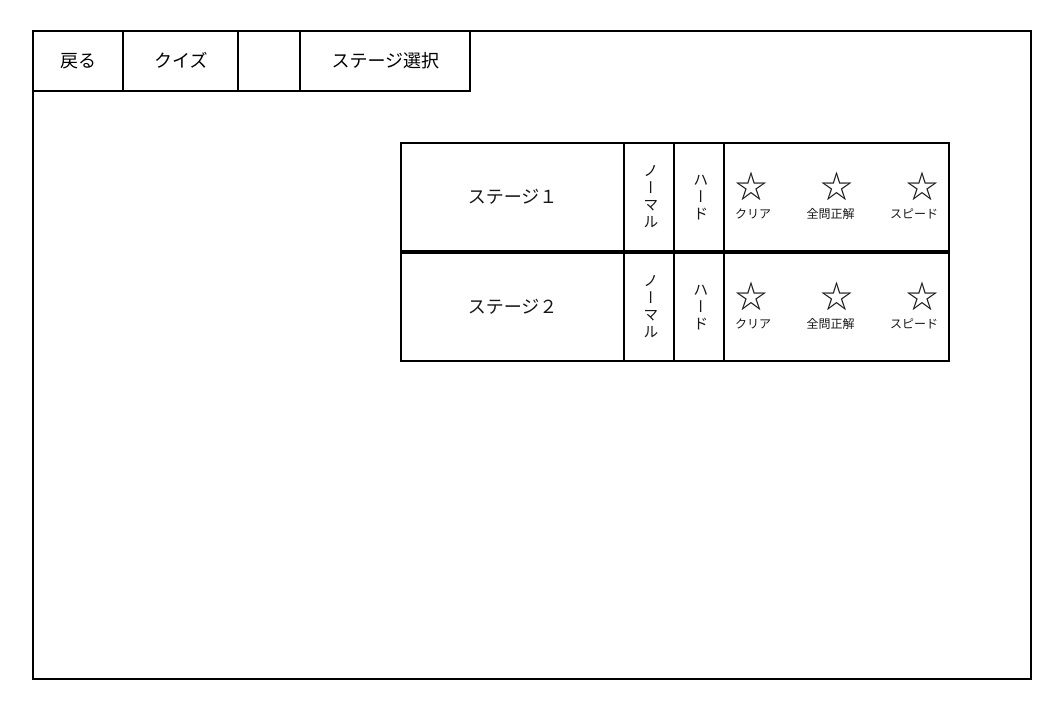
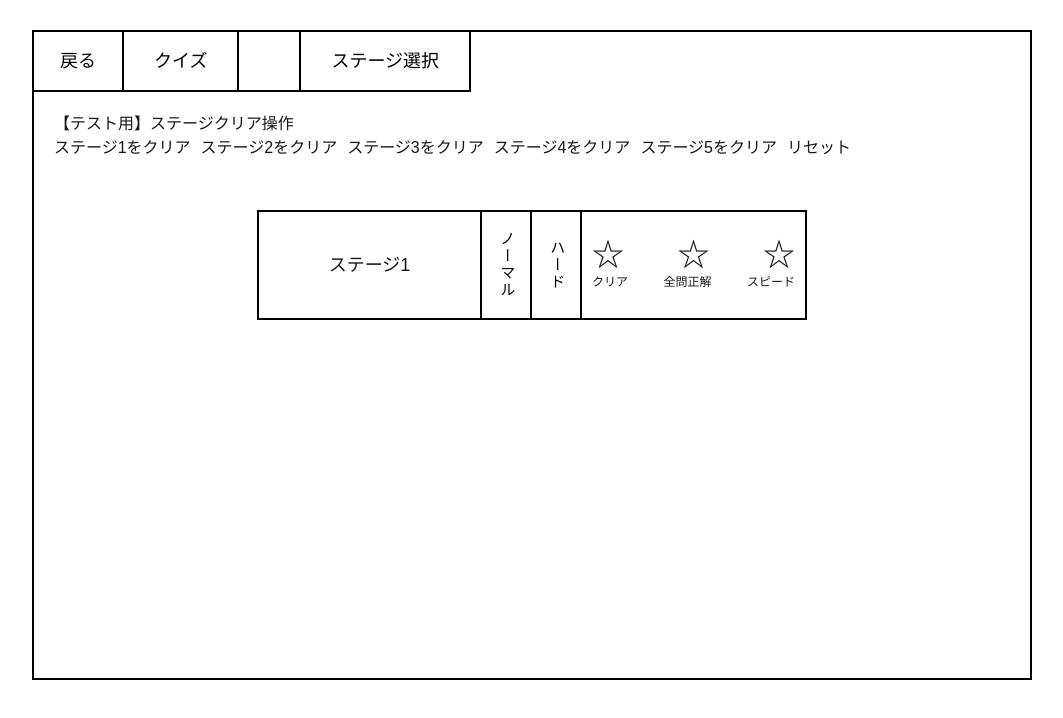
Before and after one commit to 251018-hinokuma/AltF4, a Next.js app: page /quiz_stageSelection in a window 1280 px wide. Shown: the top 718 px of the page, without its empty margins (108-1171 px from the left). Built offline with nearby package versions, Linux system fonts and the light colour scheme.

Commit message:
no message

```diff
--- /dev/null
+++ b/app/api/user/stages/route.js
@@ -0,0 +1,46 @@
+import { NextResponse } from "next/server";
+import dbConnect from "../../../../lib/dbConnect";
+import { User } from "../../../utils/schemaModels";
+
+export async function GET(request) {
+  try {
+    await dbConnect();
+
+    const { searchParams } = new URL(request.url);
+
+    const userId = searchParams.get("userId");
+    const genreId = searchParams.get("genreId");
+
+    if (!userId || !genreId) {
+      return NextResponse.json(
+        { error: "userIdとgenreIdが必要です" },
+        { status: 400 }
+      );
+    }
+
+    const user = await User.findOne({
+      userId: Number(userId)
+    });
+
+    if (!user) {
+      return NextResponse.json(
+        { error: "ユーザーが見つかりません" },
+        { status: 404 }
+      );
+    }
+
+    const stages = user.stages.get(String(genreId)) || [];
+
+    return NextResponse.json({
+      stages
+    });
+
+  } catch (error) {
+    console.error(error);
+
+    return NextResponse.json(
+      { error: error.message },
+      { status: 500 }
+    );
+  }
+}
--- /dev/null
+++ b/app/api/user/stars/route.js
@@ -0,0 +1,67 @@
+import { NextResponse } from "next/server";
+import dbConnect from "../../../../lib/dbConnect";
+import { User } from "../../../utils/schemaModels";
+
+export async function GET(request) {
+  await dbConnect();
+
+  const { searchParams } = new URL(request.url);
+
+  const userId = searchParams.get("userId");
+  const genreId = searchParams.get("genreId");
+
+  if (!userId || !genreId) {
+    return NextResponse.json(
+      { error: "userIdとgenreIdが必要です" },
+      { status: 400 }
+    );
+  }
+
+  try {
+    const user = await User.findOne({
+      userId: Number(userId),
+    });
+
+    if (!user) {
+      return NextResponse.json(
+        { error: "ユーザーが見つかりません" },
+        { status: 404 }
+      );
+    }
+
+    // UserModelの
+    // stages: { "genre1": [...], "genre2": [...] }
+    // から対象ジャンルを取得
+    const genreStages =
+      user.stages.get(`genre${genreId}`) || [];
+
+    // 獲得したスター数
+    let starCount = 0;
+
+    genreStages.forEach((stage) => {
+      if (stage.clear) {
+        starCount++;
+      }
+
+      if (stage.perfect) {
+        starCount++;
+      }
+
+      if (stage.speed) {
+        starCount++;
+      }
+    });
+
+    return NextResponse.json({
+      starCount,
+      totalStars: 30,
+    });
+  } catch (error) {
+    console.error(error);
+
+    return NextResponse.json(
+      { error: error.message },
+      { status: 500 }
+    );
+  }
+}
--- a/app/marking_genreSelection/page.js
+++ b/app/marking_genreSelection/page.js
@@ -10,6 +10,7 @@ export default function MarkingGenreSelection() {
   const { game } = useGame();
   const [genres, setGenres] = useState([]);
   const [isLoading, setIsLoading] = useState(true);
+
 
   // =========================================
   // 初期表示処理：全てのジャンルを取得
--- a/app/quiz_genreSelection/page.js
+++ b/app/quiz_genreSelection/page.js
@@ -7,48 +7,127 @@ import styles from "./style.module.css";
 export default function QuizGenre() {
   const [genres, setGenres] = useState([]);
 
+  // ジャンルごとのスター数
+  const [starCounts, setStarCounts] = useState({});
+
+  // =========================================
+  // ジャンルを取得
+  // =========================================
   useEffect(() => {
     fetch("/api/genres")
       .then((res) => res.json())
       .then((data) => {
-        setGenres(data.genres);
+        setGenres(data.genres || []);
       })
       .catch((error) => {
-        console.error(error);
+        console.error("ジャンル取得エラー:", error);
       });
   }, []);
 
+  // =========================================
+  // UserModelからスター数を取得
+  // =========================================
+  useEffect(() => {
+    if (genres.length === 0) return;
+
+    // ログイン機能がまだないのでテスト用
+    const userId = 1;
+
+    const getStars = async () => {
+      const counts = {};
+
+      for (const genre of genres) {
+        try {
+          const response = await fetch(
+            `/api/user/stars?userId=${userId}&genreId=${genre.genreId}`
+          );
+
+          const data = await response.json();
+
+          counts[genre.genreId] = data.starCount || 0;
+        } catch (error) {
+          console.error(
+            `ジャンル${genre.genreId}のスター取得エラー:`,
+            error
+          );
+
+          counts[genre.genreId] = 0;
+        }
+      }
+
+      setStarCounts(counts);
+    };
+
+    getStars();
+  }, [genres]);
+
   return (
     <div className={styles.page}>
+
+      {/* =========================================
+          ヘッダー
+      ========================================= */}
       <div className={styles.top}>
+
         <Link href="/" className={styles.menu}>
           戻る
         </Link>
 
-        <div className={styles.title}>クイズ</div>
+        <div className={styles.title}>
+          クイズ
+        </div>
 
-        <Link href="/quiz_genre" className={styles.menu}>
+        <Link
+          href="/quiz_genreSelection"
+          className={styles.menu}
+        >
           ジャンル選択
         </Link>
+
       </div>
 
+      {/* =========================================
+          ジャンル一覧
+      ========================================= */}
       <div className={styles.content}>
-        {genres.map((genre) => (
+
+        {genres.map((genre) => {
+
+          // このジャンルのスター数
+          const starCount =
+            starCounts[genre.genreId] || 0;
+
+          return (
             <Link
               key={genre.genreId}
-            href={`/quiz_stageSelection?genreId=${genre.genreId}&genreName=${encodeURIComponent(genre.genreName)}`}
+              href={`/quiz_stageSelection?genreId=${genre.genreId}&genreName=${encodeURIComponent(
+                genre.genreName
+              )}`}
               className={styles.genreBox}
             >
+
+              {/* ジャンル名 */}
               <div className={styles.genreName}>
                 {genre.genreName}
               </div>
 
+              {/* スター */}
               <div className={styles.starArea}>
-              <div>☆</div>
-              <div>0個/0個</div>
+
+                <div>
+                  {starCount > 0 ? "★" : "☆"}
                 </div>
+
+                <div>
+                  {starCount[genre.genreId] || 0}個/30個
+                </div>
+
+              </div>
+
             </Link>
-        ))}
+          );
+        })}
+
       </div>
     </div>
   );
--- a/app/quiz_stageSelection/page.js
+++ b/app/quiz_stageSelection/page.js
@@ -1,47 +1,151 @@
 "use client";
 
 import Link from "next/link";
+import { useEffect, useState } from "react";
 import { useSearchParams } from "next/navigation";
 import styles from "./style.module.css";
 
 export default function QuizStageSelection() {
   const searchParams = useSearchParams();
 
-  // ジャンル選択画面からgenreIdを受け取る
   const genreId = searchParams.get("genreId");
   const genreName = searchParams.get("genreName");
 
+  const [stages, setStages] = useState([]);
+
+  // DBからスター情報を取得
+  useEffect(() => {
+    const userId = 1;
+
+    if (!genreId) return;
+
+    fetch(`/api/user/stages?userId=${userId}&genreId=${genreId}`)
+      .then((res) => res.json())
+      .then((data) => {
+        console.log("取得したスター情報:", data);
+        setStages(data.stages || []);
+      })
+      .catch((error) => {
+        console.error("スター情報の取得に失敗しました:", error);
+      });
+  }, [genreId]);
+
+  // ==============================
+  // ダミー用：クリア状況を変更
+  // ==============================
+  const clearStage = (stageId) => {
+    setStages((prev) => {
+      const newStages = [...prev];
+
+      // 指定ステージまで配列を作る
+      while (newStages.length < stageId) {
+        newStages.push({
+          clear: false,
+          perfect: false,
+          speed: false,
+        });
+      }
+
+      // そのステージをクリア
+      newStages[stageId - 1] = {
+        ...newStages[stageId - 1],
+        clear: true,
+      };
+
+      // localStorageにも保存
+      localStorage.setItem(
+        `dummyStages_${genreId}`,
+        JSON.stringify(newStages)
+      );
+
+      return newStages;
+    });
+  };
+
+  // ==============================
+  // ダミーデータを全部リセット
+  // ==============================
+  const resetStages = () => {
+    const emptyStages = [];
+
+    for (let i = 0; i < 6; i++) {
+      emptyStages.push({
+        clear: false,
+        perfect: false,
+        speed: false,
+      });
+    }
+
+    setStages(emptyStages);
+
+    localStorage.setItem(
+      `dummyStages_${genreId}`,
+      JSON.stringify(emptyStages)
+    );
+  };
+
+  // ==============================
+  // localStorageのダミーデータを読み込む
+  // ==============================
+  useEffect(() => {
+    if (!genreId) return;
+
+    const saved = localStorage.getItem(
+      `dummyStages_${genreId}`
+    );
+
+    if (saved) {
+      try {
+        setStages(JSON.parse(saved));
+      } catch (error) {
+        console.error("ダミーデータの読み込みに失敗:", error);
+      }
+    }
+  }, [genreId]);
+
+  // ステージ情報
+  const getStage = (stageId) => {
     return (
-    <div className={styles.page}>
-      {/* ヘッダー部分 */}
-      <div className={styles.top}>
-        <Link href="/quiz_genreSelection" className={styles.menu}>
-          戻る
-        </Link>
+      stages[stageId - 1] || {
+        clear: false,
+        perfect: false,
+        speed: false,
+      }
+    );
+  };
 
-        <div className={styles.title}>クイズ</div>
-        <div className={styles.title}>{genreName}</div>
-        <div className={styles.title}>ステージ選択</div>
+  const stage1 = getStage(1);
+  const stage2 = getStage(2);
+  const stage3 = getStage(3);
+  const stage4 = getStage(4);
+  const stage5 = getStage(5);
+  const stage6 = getStage(6);
+
+  // ステージ開放条件
+  const stage1Open = true;
+  const stage2Open = stage1.clear;
+  const stage3Open = stage2.clear;
+  const stage4Open = stage3.clear;
+  const stage5Open = stage4.clear;
+  const bossOpen = stage5.clear;
+
+  // ステージ表示
+  const StageBox = ({ stageId, stage, isBoss = false }) => {
+    return (
+      <div className={styles.stageBox}>
+        <div className={styles.stage}>
+          {isBoss ? "ボスステージ" : `ステージ${stageId}`}
         </div>
 
-      {/* メインコンテンツ */}
-      <div className={styles.content}>
-
-        {/* ステージ１ */}
-        <div className={styles.stageBox}>
-          <div className={styles.stage}>ステージ１</div>
-
-          {/* ノーマル → difficulty=1 */}
         <Link
-            href={`/quiz_question?genreId=${genreId}&stageId=1&difficulty=1`}
+          href={`/quiz_question?genreId=${genreId}&stageId=${stageId}&difficulty=1`}
           className={styles.mode}
         >
           ノーマル
         </Link>
 
-          {/* ハード → difficulty=2 */}
         <Link
-            href={`/quiz_question?genreId=${genreId}&stageId=1&difficulty=2`}
+          href={`/quiz_question?genreId=${genreId}&stageId=${stageId}&difficulty=2`}
           className={styles.mode}
         >
           ハード
@@ -49,10 +153,11 @@ export default function QuizStageSelection() {
 
         <div className={styles.result}>
           <div className={styles.starArea}>
-              <span>☆</span>
-              <span>☆</span>
-              <span>☆</span>
+            <span>{stage.clear ? "★" : "☆"}</span>
+            <span>{stage.perfect ? "★" : "☆"}</span>
+            <span>{stage.speed ? "★" : "☆"}</span>
           </div>
+
           <div className={styles.labelArea}>
             <span>クリア</span>
             <span>全問正解</span>
@@ -60,40 +165,116 @@ export default function QuizStageSelection() {
           </div>
         </div>
       </div>
+    );
+  };
 
-        {/* ステージ２ */}
-        <div className={styles.stageBox}>
-          <div className={styles.stage}>ステージ２</div>
+  return (
+    <div className={styles.page}>
 
-          {/* ノーマル → difficulty=1 */}
+      {/* ヘッダー */}
+      <div className={styles.top}>
         <Link
-            href={`/quiz_question?genreId=${genreId}&stageId=2&difficulty=1`}
-            className={styles.mode}
+          href="/quiz_genreSelection"
+          className={styles.menu}
         >
-            ノーマル
+          戻る
         </Link>
 
-          {/* ハード → difficulty=2 */}
-          <Link
-            href={`/quiz_question?genreId=${genreId}&stageId=2&difficulty=2`}
-            className={styles.mode}
-          >
-            ハード
-          </Link>
+        <div className={styles.title}>クイズ</div>
 
-          <div className={styles.result}>
-            <div className={styles.starArea}>
-              <span>☆</span>
-              <span>☆</span>
-              <span>☆</span>
+        <div className={styles.title}>
+          {genreName}
         </div>
-            <div className={styles.labelArea}>
-              <span>クリア</span>
-              <span>全問正解</span>
-              <span>スピード</span>
+
+        <div className={styles.title}>
+          ステージ選択
         </div>
       </div>
+
+      {/* ==============================
+          ダミーデータ操作ボタン
+      ============================== */}
+      <div style={{ padding: "20px" }}>
+        <h3>【テスト用】ステージクリア操作</h3>
+
+        <div
+          style={{
+            display: "flex",
+            gap: "10px",
+            flexWrap: "wrap",
+          }}
+        >
+          <button onClick={() => clearStage(1)}>
+            ステージ1をクリア
+          </button>
+
+          <button onClick={() => clearStage(2)}>
+            ステージ2をクリア
+          </button>
+
+          <button onClick={() => clearStage(3)}>
+            ステージ3をクリア
+          </button>
+
+          <button onClick={() => clearStage(4)}>
+            ステージ4をクリア
+          </button>
+
+          <button onClick={() => clearStage(5)}>
+            ステージ5をクリア
+          </button>
+
+          <button onClick={resetStages}>
+            リセット
+          </button>
         </div>
+      </div>
+
+      {/* ステージ */}
+      <div className={styles.content}>
+
+        {stage1Open && (
+          <StageBox
+            stageId={1}
+            stage={stage1}
+          />
+        )}
+
+        {stage2Open && (
+          <StageBox
+            stageId={2}
+            stage={stage2}
+          />
+        )}
+
+        {stage3Open && (
+          <StageBox
+            stageId={3}
+            stage={stage3}
+          />
+        )}
+
+        {stage4Open && (
+          <StageBox
+            stageId={4}
+            stage={stage4}
+          />
+        )}
+
+        {stage5Open && (
+          <StageBox
+            stageId={5}
+            stage={stage5}
+          />
+        )}
+
+        {bossOpen && (
+          <StageBox
+            stageId={6}
+            stage={stage6}
+            isBoss={true}
+          />
+        )}
 
       </div>
     </div>
--- a/app/quiz_stageSelection/style.module.css
+++ b/app/quiz_stageSelection/style.module.css
@@ -1,13 +1,20 @@
 .page {
   width: 1000px;
-  height: 650px;
+  min-height: 650px;
+  height: auto;
+
   margin: 30px auto;
+
   border: 2px solid #000;
   background: #fff;
+
   box-sizing: border-box;
 }
 
-/* --- ヘッダー領域 --- */
+/* =========================================
+   ヘッダー
+========================================= */
+
 .top {
   display: flex;
   height: 60px;
@@ -18,13 +25,18 @@
 .title {
   border-right: 2px solid #000;
   border-bottom: 2px solid #000;
+
   background: #fff;
+
   display: flex;
   justify-content: center;
   align-items: center;
+
   font-size: 18px;
   color: #000;
+
   text-decoration: none;
+
   box-sizing: border-box;
 }
 
@@ -36,50 +48,123 @@
   padding: 0 30px;
 }
 
-/* --- メインコンテンツ（右寄せ配置） --- */
+
+/* =========================================
+   テスト用エリア
+========================================= */
+
+.testArea {
+  width: 100%;
+  box-sizing: border-box;
+
+  padding: 20px 40px;
+
+  border-bottom: 1px solid #000;
+}
+
+.testTitle {
+  font-size: 16px;
+  font-weight: bold;
+
+  margin-bottom: 10px;
+}
+
+.testButtons {
+  display: flex;
+  flex-wrap: wrap;
+  gap: 8px;
+}
+
+.testButtons button {
+  padding: 6px 10px;
+
+  background: #fff;
+  border: 1px solid #000;
+
+  cursor: pointer;
+
+  font-size: 13px;
+}
+
+.testButtons button:hover {
+  background: #f2f2f2;
+}
+
+
+/* =========================================
+   ステージ一覧
+========================================= */
+
 .content {
+  width: 100%;
+
+  box-sizing: border-box;
+
   display: flex;
   flex-direction: column;
-  align-items: flex-end;
-  padding: 50px 80px;
+
+  align-items: center;
+
+  padding: 30px 40px;
+
+  overflow-x: hidden;
 }
 
-.link {
-  text-decoration: none;
-  color: black;
-  /* 上下に並ぶカードの境界線を重ねる */
-  margin-top: -2px;
-}
 
-.link:first-child {
-  margin-top: 0;
-}
+/* =========================================
+   ステージカード
+========================================= */
 
-/* --- ステージカード枠 --- */
 .stageBox {
   width: 550px;
+  max-width: 100%;
+
   height: 110px;
+
   border: 2px solid #000;
+
   display: grid;
-  /* [ステージ名] [ノーマル] [ハード] [実績エリア] の比率 */
-  grid-template-columns: 2.2fr 50px 50px 2.2fr;
+
+  /*
+    ステージ名
+    ノーマル
+    ハード
+    スター
+  */
+  grid-template-columns:
+    minmax(0, 2.2fr)
+    50px
+    50px
+    minmax(0, 2.2fr);
+
   box-sizing: border-box;
+
   background: #fff;
 }
 
 .stageBox:hover {
   background: #f2f2f2;
-  cursor: pointer;
 }
+
+
+/* =========================================
+   ステージ名・モード・結果
+========================================= */
 
 .stage,
 .mode,
 .result {
+  min-width: 0;
+
   display: flex;
+
   justify-content: center;
   align-items: center;
+
   border-right: 2px solid #000;
+
   font-size: 18px;
+
   box-sizing: border-box;
 }
 
@@ -87,36 +172,77 @@
   font-weight: normal;
 }
 
-/* 「ノーマル」「ハード」の縦書き設定 */
+
+/* =========================================
+   ノーマル・ハード
+========================================= */
+
 .mode {
   writing-mode: vertical-rl;
+
   font-size: 15px;
+
   letter-spacing: 2px;
+
+  color: #000;
+
+  text-decoration: none;
 }
 
-/* 右端エリア */
+.mode:hover {
+  background: #f2f2f2;
+}
+
+
+/* =========================================
+   スターエリア
+========================================= */
+
 .result {
   border-right: none;
+
   flex-direction: column;
+
   justify-content: center;
+
   padding: 0 10px;
 }
 
-/* 星3つの並び */
+
+/* 星3つ */
 .starArea {
   display: flex;
+
   justify-content: space-between;
+  align-items: center;
+
   width: 100%;
+
+  min-width: 0;
+
   font-size: 32px;
+
   line-height: 1;
 }
 
-/* 「クリア 全問正解 スピード」テキストの並び */
+
+/* =========================================
+   スターの名前
+========================================= */
+
 .labelArea {
   display: flex;
+
   justify-content: space-between;
+  align-items: center;
+
   width: 100%;
+
+  min-width: 0;
+
   font-size: 12px;
+
   margin-top: 2px;
+
   white-space: nowrap;
 }
```
Lines whose indentation alone changed are shown as unchanged.
